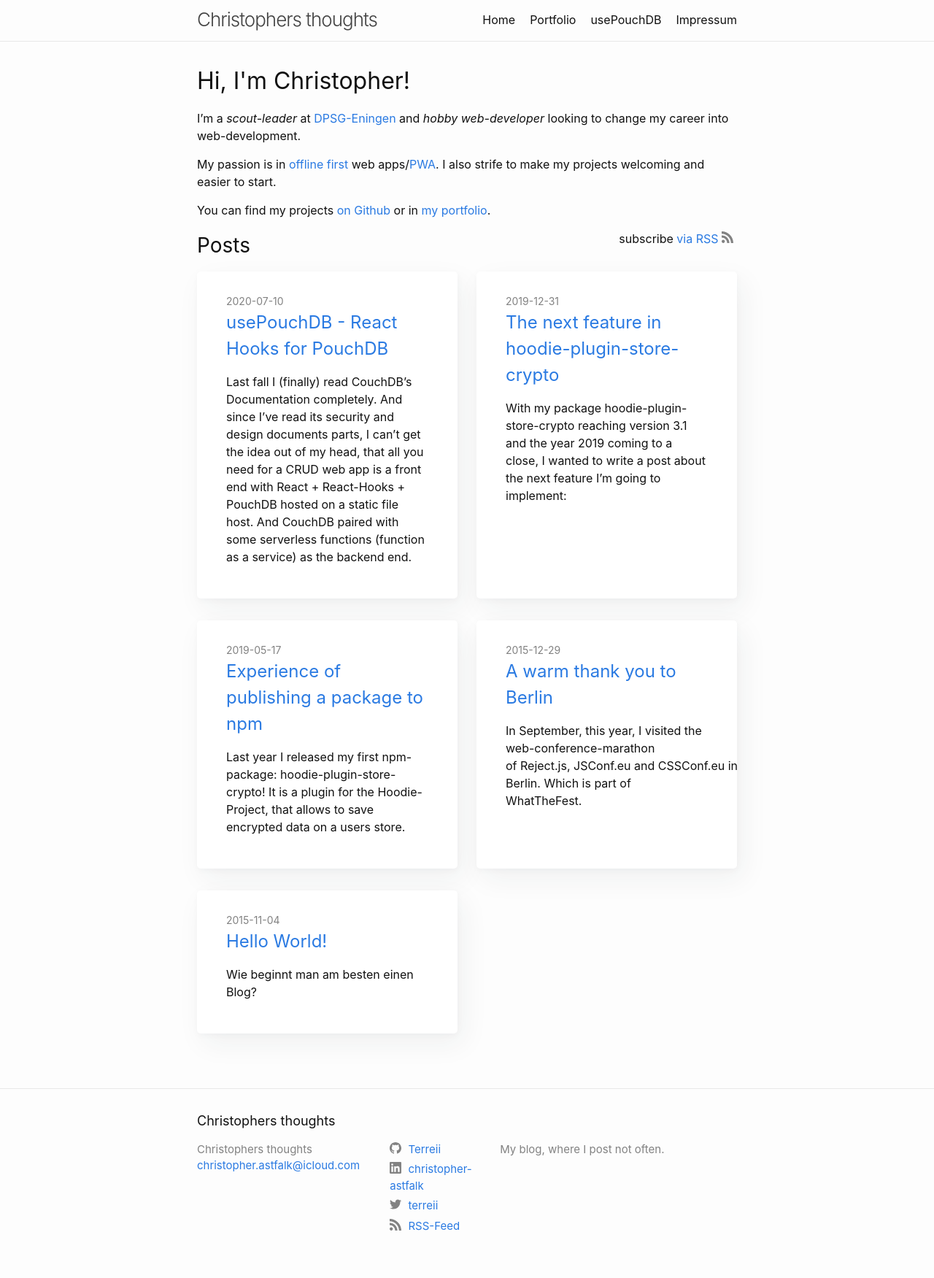
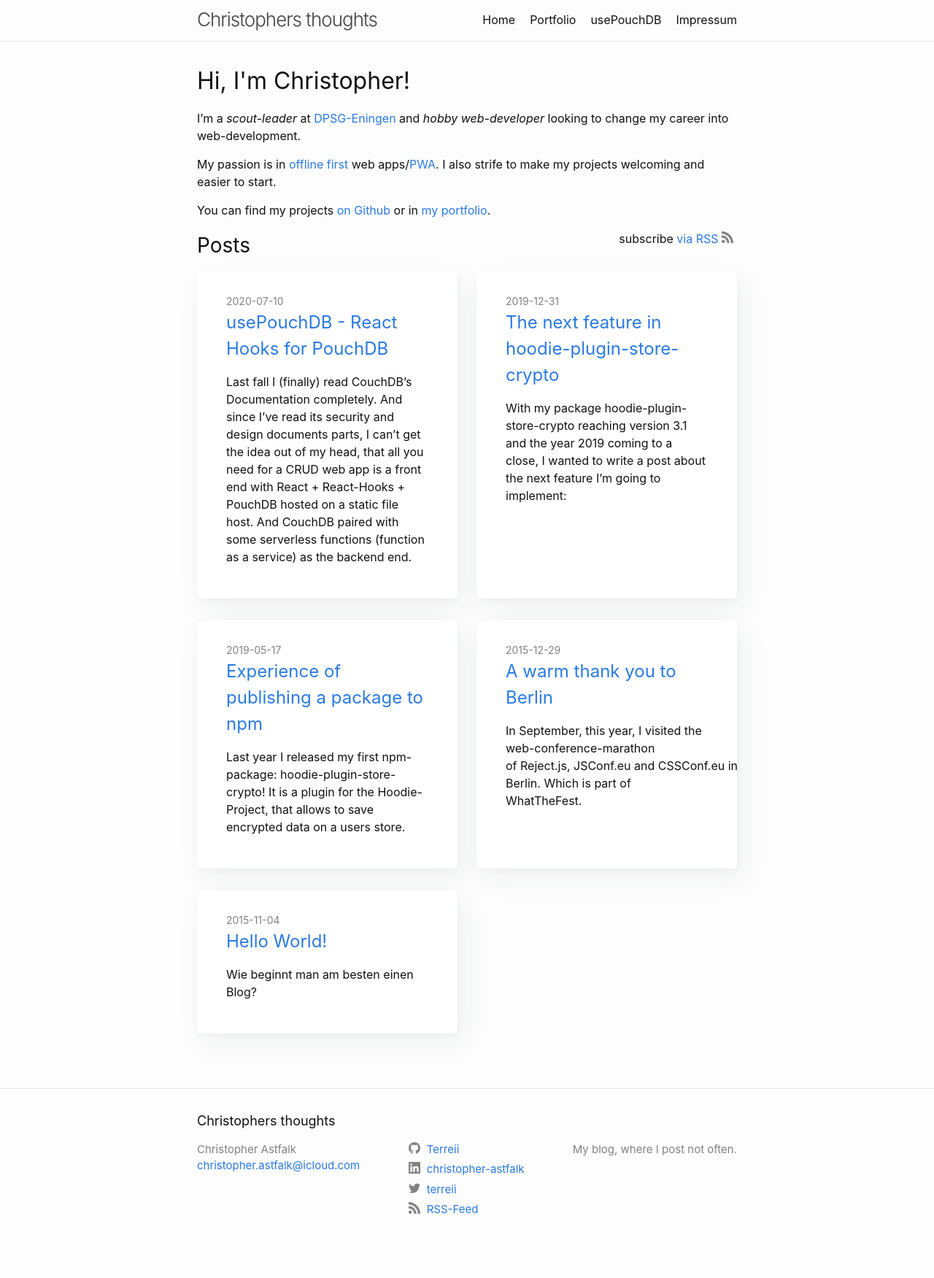
Before and after one commit to Terreii/Terreii.github.io, a Jekyll site: the page built from index.md, in a window 1280 px wide. Shown: the whole page at 73% size. Built offline with Jekyll 4.4.1, drawn with Linux system fonts in a browser that asks for light colours; after the commit the page ends 1729 px from its top, so only the background shows below that.

Commit message:
refactor the footer with flex-box

```diff
--- a/_config.yml
+++ b/_config.yml
@@ -21,6 +21,7 @@
 # You can create any custom variable you would like, and they will be accessible
 # in the templates via {{ site.myvariable }}.
 title: Christophers thoughts
+author: Christopher Astfalk
 email: christopher.astfalk@icloud.com
 description: >- # this means to ignore newlines until "baseurl:"
   My blog, where I post not often.
--- a/_includes/footer.html
+++ b/_includes/footer.html
@@ -1,31 +1,27 @@
 <footer class="site-footer h-card">
-  <data class="u-url" href="{{ "/" | relative_url }}"></data>
-
   <div class="wrapper">
 
     <h2 class="footer-heading">{{ site.title | escape }}</h2>
 
     <div class="footer-col-wrapper">
-      <div class="footer-col footer-col-1">
-        <ul class="contact-list">
-          <li class="p-name">
+      <address class="footer-col">
+        <div class="p-name">
           {%- if site.author -%}
             {{ site.author | escape }}
           {%- else -%}
             {{ site.title | escape }}
           {%- endif -%}
-            </li>
+        </div>
         {%- if site.email -%}
-            <li><a class="u-email" href="mailto:{{ site.email }}">{{ site.email }}</a></li>
+        <div><a class="u-email" href="mailto:{{ site.email }}">{{ site.email }}</a></div>
         {%- endif -%}
-        </ul>
-      </div>
+      </address>
 
-      <div class="footer-col footer-col-2">
+      <div class="footer-col">
         {%- include social.html -%}
       </div>
 
-      <div class="footer-col footer-col-3">
+      <div class="footer-col footer-description">
         <p>{{- site.description | escape -}}</p>
       </div>
     </div>
--- a/_sass/layout/footer.scss
+++ b/_sass/layout/footer.scss
@@ -11,57 +11,38 @@
   margin-bottom: $spacing-unit / 2;
 }
 
-.contact-list,
 .social-media-list {
   list-style: none;
   margin-left: 0;
 }
 
+.site-footer address {
+  font-style: normal;
+}
+
 .footer-col-wrapper {
   @include relative-font-size(0.9375);
   color: $grey-color;
-  margin-left: -$spacing-unit / 2;
-  @extend %clearfix;
+  display: flex;
+  flex-direction: row;
+  justify-content: space-between;
+  margin-bottom: $spacing-unit / 2;
 }
 
-.footer-col {
-  float: left;
-  margin-bottom: $spacing-unit / 2;
-  padding-left: $spacing-unit / 2;
-}
-
-.footer-col-1 {
-  width: -webkit-calc(35% - (#{$spacing-unit} / 2));
-  width:         calc(35% - (#{$spacing-unit} / 2));
-}
-
-.footer-col-2 {
-  width: -webkit-calc(20% - (#{$spacing-unit} / 2));
-  width:         calc(20% - (#{$spacing-unit} / 2));
-}
-
-.footer-col-3 {
-  width: -webkit-calc(45% - (#{$spacing-unit} / 2));
-  width:         calc(45% - (#{$spacing-unit} / 2));
-}
-
-@include media-query($on-laptop) {
-  .footer-col-1,
-  .footer-col-2 {
-    width: -webkit-calc(50% - (#{$spacing-unit} / 2));
-    width:         calc(50% - (#{$spacing-unit} / 2));
+@include media-query($on-mobile) {
+  .footer-heading {
+    margin-bottom: 0.2rem;
   }
 
-  .footer-col-3 {
-    width: -webkit-calc(100% - (#{$spacing-unit} / 2));
-    width:         calc(100% - (#{$spacing-unit} / 2));
+  .footer-col-wrapper {
+    flex-direction: column;
+  }
+
+  .footer-description {
+    order: -1;
+  }
+
+  .site-footer address {
+    margin-bottom: $spacing-unit / 2;
   }
 }
-
-@include media-query($on-palm) {
-  .footer-col {
-    float: none;
-    width: -webkit-calc(100% - (#{$spacing-unit} / 2));
-    width:         calc(100% - (#{$spacing-unit} / 2));
-  }
-}
--- a/_sass/minima.scss
+++ b/_sass/minima.scss
@@ -24,13 +24,12 @@ $table-text-align: left !default;
 // Width of the content area
 $content-width:    800px !default;
 
-$on-palm:          600px !default;
 $on-mobile:        640px !default;
 $on-laptop:        800px !default;
-$on-widescreen:    1280px !default;
+$on-smallscreen:   1280px !default;
 
 // Use media queries like this:
-// @include media-query($on-palm) {
+// @include media-query($on-mobile) {
 //   .wrapper {
 //     padding-right: $spacing-unit / 2;
 //     padding-left: $spacing-unit / 2;
--- a/_sass/minima/_base.scss
+++ b/_sass/minima/_base.scss
@@ -193,17 +193,6 @@ pre {
 
 
 /**
- * Clearfix
- */
-%clearfix:after {
-  content: "";
-  display: table;
-  clear: both;
-}
-
-
-
-/**
  * Icons
  */
 
```
Also changed, not shown: _sass/layout.scss (renamed from _sass/_layout.scss). Lines whose indentation alone changed are shown as unchanged.
